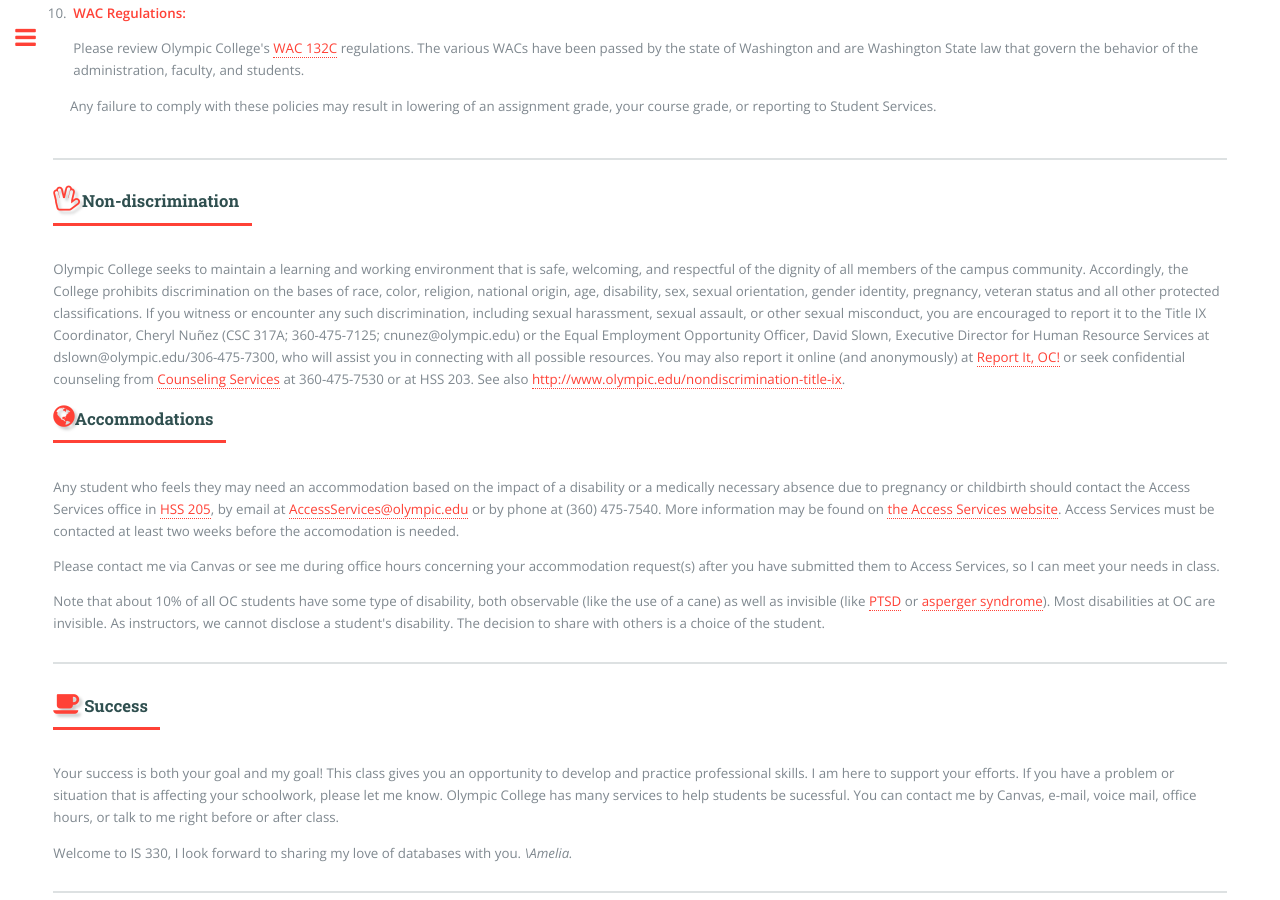
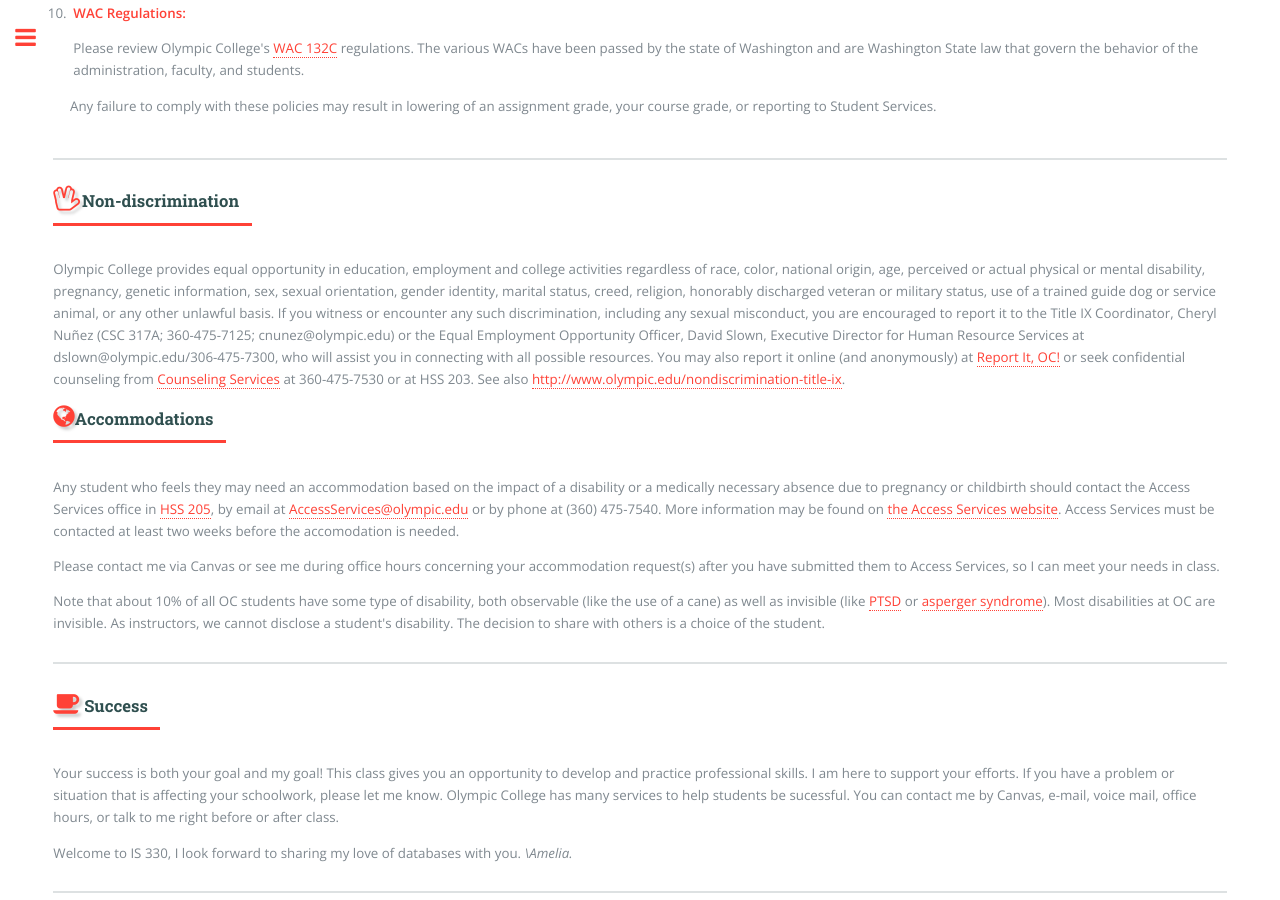
Before and after one commit to argoc/syllabub, a Jekyll site: the page IS330.html, which Jekyll copies as it is, in a window 1280 px wide and 900 px high, scrolled down 7013 px. Built offline with Jekyll 4.4.1, drawn with Linux system fonts in a browser that asks for light colours.

Commit message:
EEO wording refresh

```diff
--- a/IS330.html
+++ b/IS330.html
@@ -537,7 +537,8 @@
                     <div class="content">
                         <header class="major">
                             <h3 class="h" id="accomodations"><i class="fa fa-hand-spock-o"></i>Non-discrimination</h3></header>
-                        <p> Olympic College seeks to maintain a learning and working environment that is safe, welcoming, and respectful of the dignity of all members of the campus community. Accordingly, the College prohibits discrimination on the bases of race, color, religion, national origin, age, disability, sex, sexual orientation, gender identity, pregnancy, veteran status and all other protected classifications. If you witness or encounter any such discrimination, including sexual harassment, sexual assault, or other sexual misconduct, you are encouraged to report it to the Title IX Coordinator, Cheryl Nuñez (CSC 317A; 360-475-7125; cnunez@olympic.edu) or the Equal Employment Opportunity Officer, David Slown, Executive Director for Human Resource Services at dslown@olympic.edu/306-475-7300, who will assist you in connecting with all possible resources. You may also report it online (and anonymously) at <a href="https://publicdocs.maxient.com/incidentreport.php?OlympicCollege">Report It, OC!</a> or seek confidential counseling from <a href="http://www.olympic.edu/current-students/advising/counseling-services">Counseling Services</a> at 360-475-7530 or at HSS 203. See also <a href="http://www.olympic.edu/nondiscrimination-title-ix">http://www.olympic.edu/nondiscrimination-title-ix</a>. </p>
+                        <p>Olympic College provides equal opportunity in education, employment and college activities regardless of race, color, national origin, age, perceived or actual physical or mental disability, pregnancy, genetic information, sex, sexual orientation, gender identity, marital status, creed, religion, honorably discharged veteran or military status, use of a trained guide dog or service animal, or any other unlawful basis. If you witness or encounter any such discrimination, including any sexual misconduct, you are encouraged to report it to the Title IX Coordinator, Cheryl Nuñez (CSC 317A; 360-475-7125; cnunez@olympic.edu) or the Equal Employment Opportunity Officer, David Slown, Executive Director for Human Resource Services at dslown@olympic.edu/306-475-7300, who will assist you in connecting with all possible resources. You may also report it online (and anonymously) at <a href="https://publicdocs.maxient.com/incidentreport.php?OlympicCollege">Report It, OC!</a> or seek confidential counseling from <a href="http://www.olympic.edu/current-students/advising/counseling-services">Counseling Services</a> at 360-475-7530 or at HSS 203. See also <a href="http://www.olympic.edu/nondiscrimination-title-ix">http://www.olympic.edu/nondiscrimination-title-ix</a>. </p>
+
                     </div>
                     <div class="content">
                         <header class="major">
```
